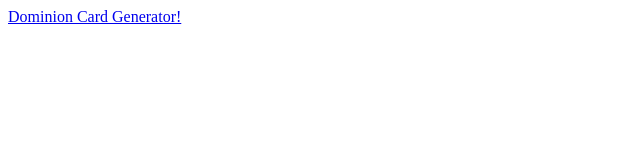
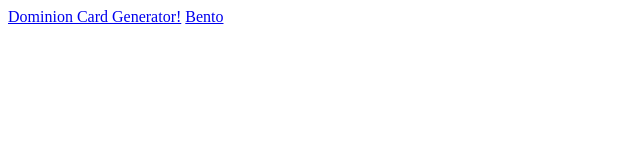
Before and after one commit to imugrage/imugrage.github.io, a plain HTML site: page index.html in a window 1280 px wide. Shown: the full height of the page, 0-640 px from the left. Drawn offline with Linux system fonts and the light colour scheme.

Commit message:
add bento to index

```diff
--- a/index.html
+++ b/index.html
@@ -2,5 +2,6 @@
 <html>
     <body>
         <a href="https://imugrage.github.io/dcardgen/">Dominion Card Generator!</a>
+        <a href="https://imugrage.github.io/bento">Bento</a>
     </body>
 </html>
```
